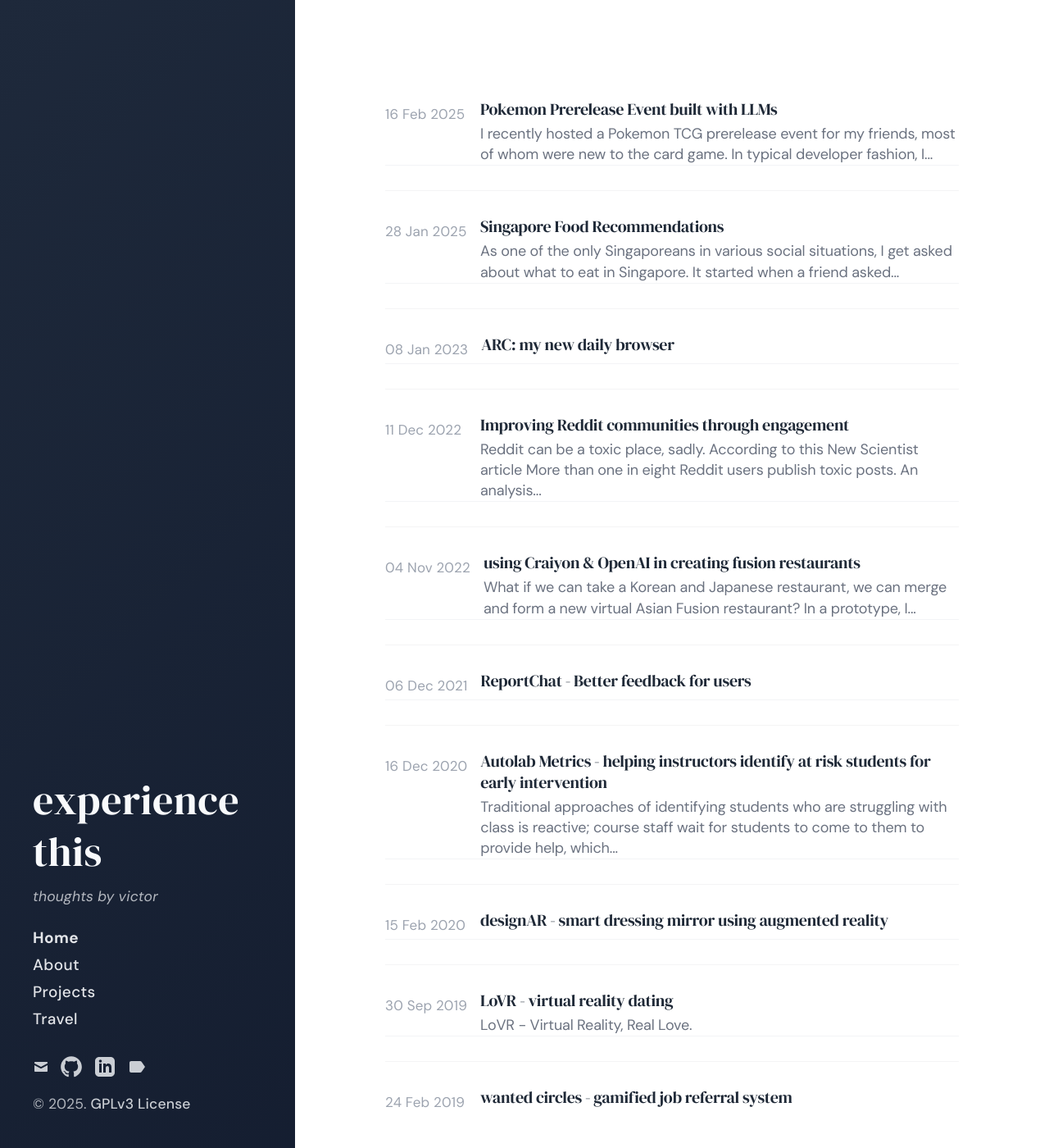
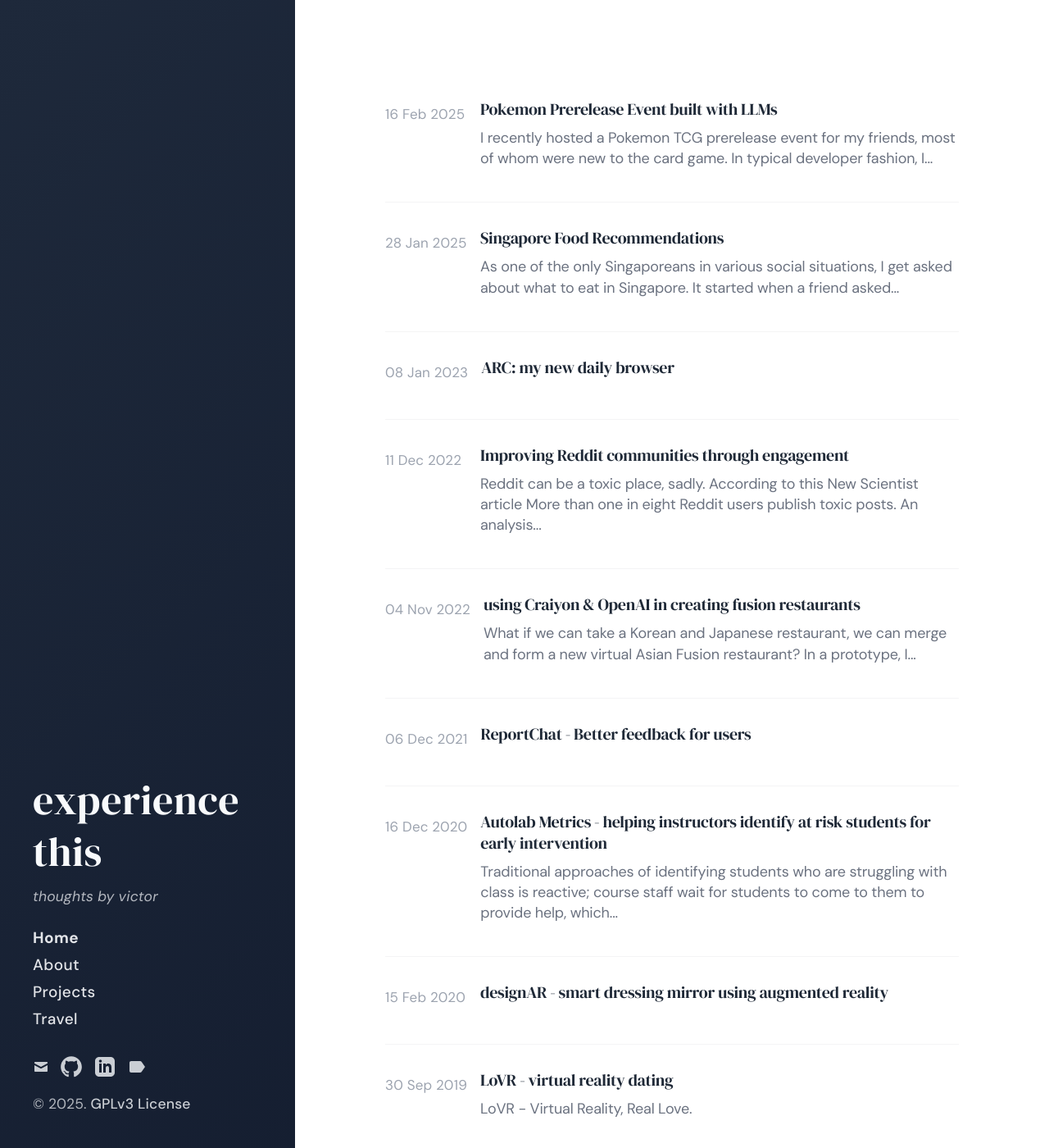
Before and after one commit to victorhuangwq/experiencethis.world, a Jekyll site: the page built from index.html, in a window 1280 px wide and 1400 px high. Shown: the whole window at 82% size. Built offline with Jekyll 4.4.1, drawn with Linux system fonts in a browser that asks for light colours; the list of posts is cut into pages by our own code.

Commit message:
fix text size

```diff
--- a/assets/css/main.scss
+++ b/assets/css/main.scss
@@ -546,19 +546,29 @@
 .home-posts {
 
     .home-post {
-        margin-bottom: 0.25rem;
-        border-bottom: 1px solid #f3f4f6;
+        margin-bottom: 2rem;
         display: flex;
         gap: 0.8rem;
 
         &:last-child {
-            border-bottom: none;
             margin-bottom: 0;
+        }
+
+        // Mobile optimizations
+        @media (max-width: 768px) {
+            margin-bottom: 1rem;
+            gap: 0.5rem;
+            flex-direction: column;
         }
 
         .home-post-meta {
             min-width: 100px;
             flex-shrink: 0;
+
+            @media (max-width: 768px) {
+                min-width: auto;
+                margin-bottom: 0.25rem;
+            }
 
             small {
                 font-family: 'DM Sans', sans-serif;
@@ -566,6 +576,11 @@
                 font-size: 0.85rem;
                 font-weight: 400;
                 letter-spacing: 0.01em;
+
+                @media (max-width: 768px) {
+                    font-size: 0.8rem;
+                    color: #6b7280;
+                }
             }
         }
 
@@ -575,10 +590,16 @@
             h3 {
                 font-family: 'DM Serif Display', serif;
                 font-size: 1rem;
-                margin: 0 0 0.25rem 0;
+                margin: 0 0 0.5rem 0;
                 font-weight: 400;
                 letter-spacing: -0.015em;
                 line-height: 1.3;
+
+                @media (max-width: 768px) {
+                    font-size: 1.1rem;
+                    margin: 0 0 0.5rem 0;
+                    line-height: 1.25;
+                }
 
                 a {
                     color: #1f2937;
@@ -601,6 +622,12 @@
                 color: #6b7280;
                 margin-bottom: 0;
                 letter-spacing: -0.01em;
+
+                @media (max-width: 768px) {
+                    font-size: 0.95rem;
+                    line-height: 1.5;
+                    color: #4b5563;
+                }
             }
         }
     }
```
